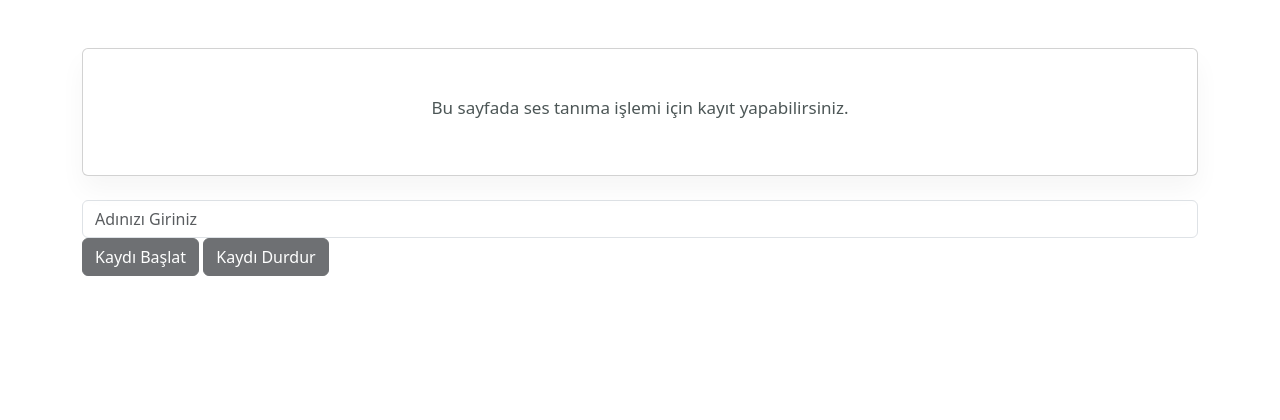
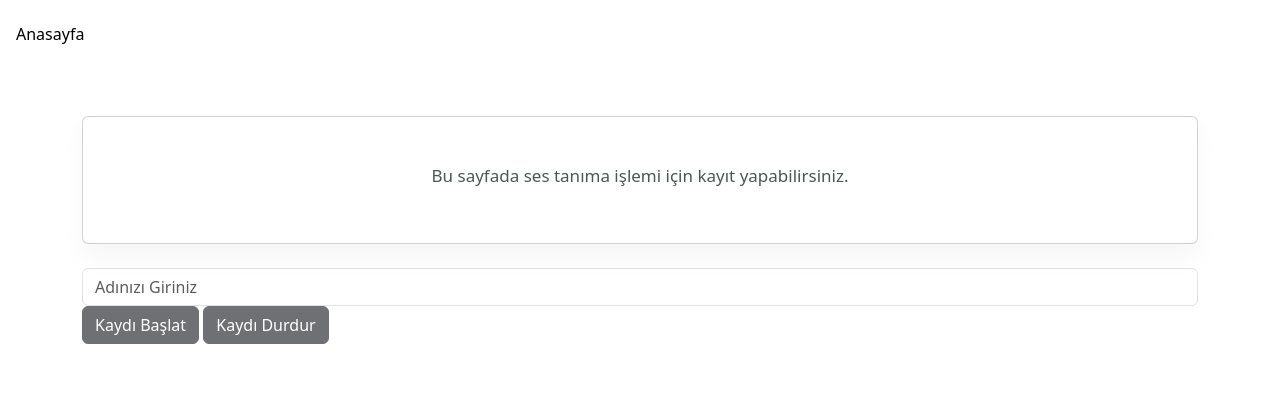
Before and after one commit to yusufEk1n/Speech-Recognition, a Flask app: page /recorder in a window 1280 px wide. Shown: the top 420 px of the page. Run offline with Flask 3, Linux system fonts and the light colour scheme; some libraries are stand-ins or nearby versions.

Commit message:
Added Navigation Link

```diff
--- a/templates/layouts/recorder.html
+++ b/templates/layouts/recorder.html
@@ -1,6 +1,12 @@
 {% extends "layouts/base.html" %}
 {% block content %}
 <link rel="stylesheet" href="{{ url_for('static', filename='css/lib/bootstrap.min.css') }}">
+
+<nav>
+    <div class="navbar">
+        <a href="{{url_for('index')}}">Anasayfa</a>
+    </div>
+</nav>
 
 <div class="container pt-5">
     <!-- bootstrap card width %100-->
--- a/templates/static/css/style.css
+++ b/templates/static/css/style.css
@@ -1,5 +1,19 @@
 body {
     overflow: hidden;
+}
+
+.navbar a {
+    float: left;
+    display: block;
+    text-align: center;
+    padding: 14px 16px;
+    text-decoration: none;
+    color: black;
+}
+
+.navbar a:hover {
+    text-decoration: none;
+    color: #4C5656;
 }
 
 .card-container {
```
